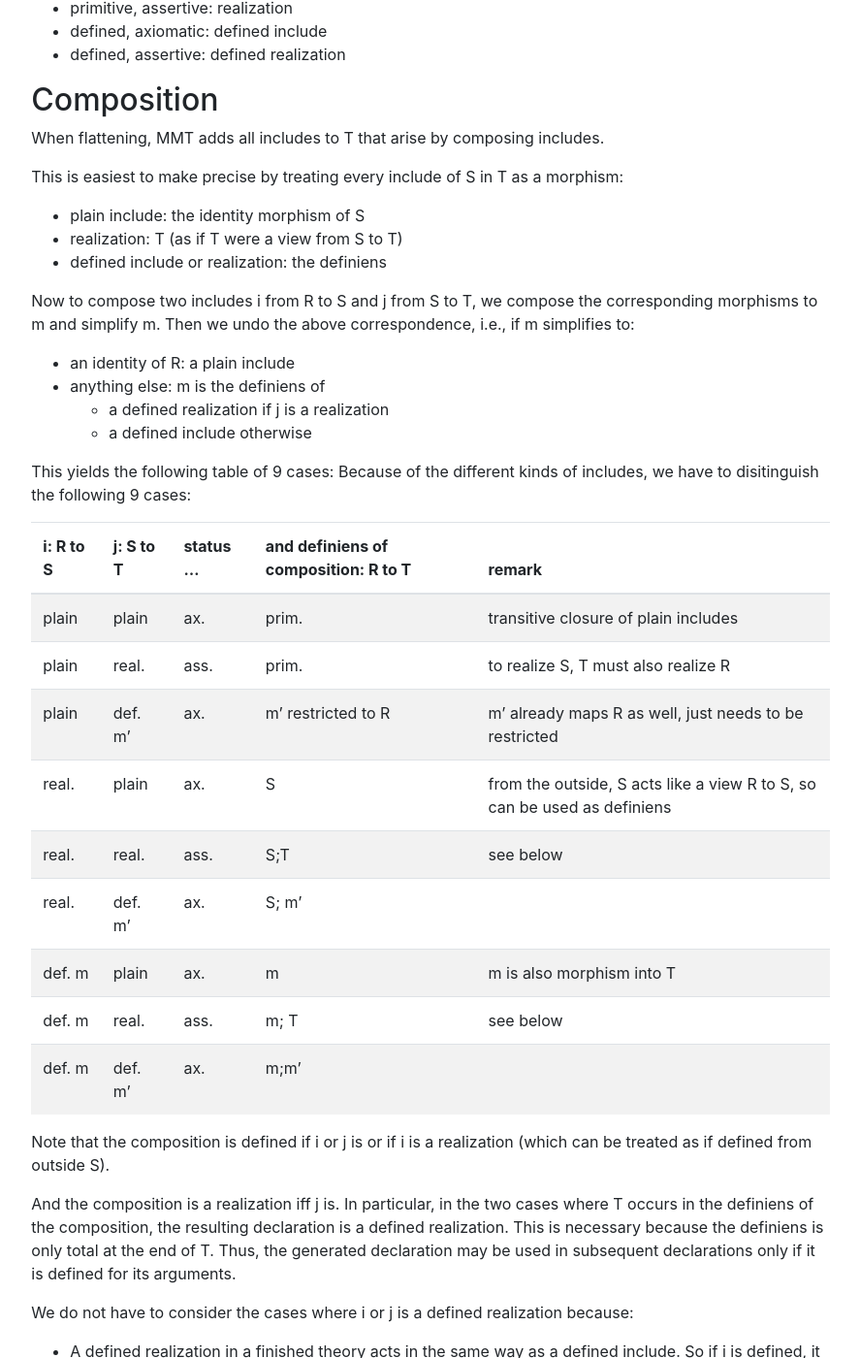
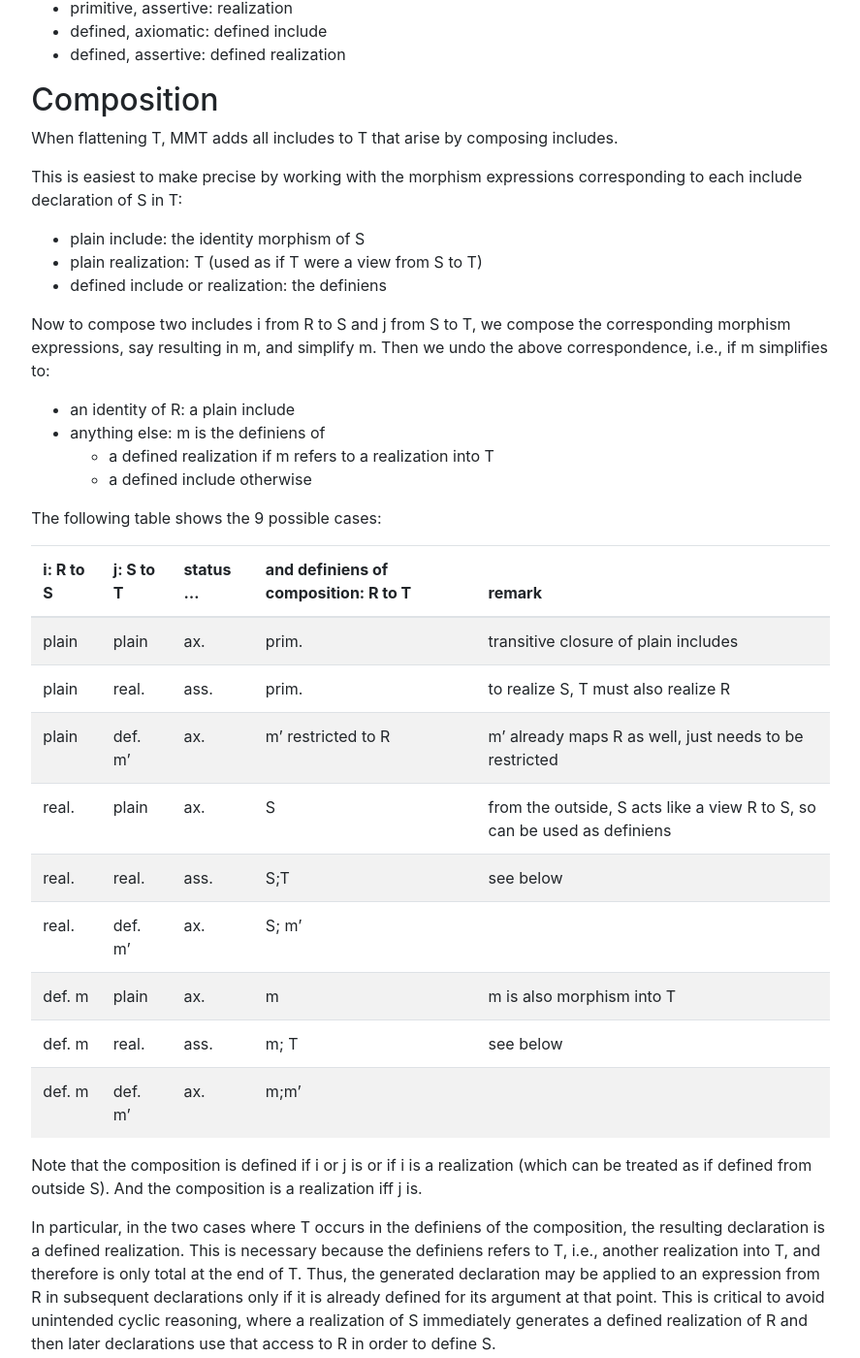
Before and after one commit to UniFormal/uniformal.github.io, a Jekyll site: the page built from doc/language/implicit.md, in a window 1280 px wide and 1400 px high, scrolled down 3008 px. Shown: the whole window at 97% size, without its empty margins (196-1083 px from the left). Built offline with Jekyll 4.4.1, drawn with Linux system fonts in a browser that asks for light colours; a script that is not in the unit is left out; some of the changed text lies outside the part shown.

Commit message:
no message

```diff
--- a/doc/language/implicit.md
+++ b/doc/language/implicit.md
@@ -94,11 +94,11 @@ But they are needed for includes to be closed under composition: if R is realize
 
 We classifiy includes from S to T in two binary dimensions:
 * status
-  * axiomatic:
+  * axiomatic
     * makes S available to T by definition
     * all primitives/axioms of S are thus in T
     * akin to an extension of S by T in OOP
-  * assertive:
+  * assertive
     * states a theorem that S is available to T
     * later declarations must provide the proof, by declaring defined constants
     * akin to an implementation in OOP
@@ -118,22 +118,21 @@ We use the following names for the 4 combinations:
 
 ## Composition
 
-When flattening, MMT adds all includes to T that arise by composing includes.
+When flattening T, MMT adds all includes to T that arise by composing includes.
 
-This is easiest to make precise by treating every include of S in T as a morphism:
+This is easiest to make precise by working with the morphism expressions corresponding to each include declaration of S in T:
 * plain include: the identity morphism of S
-* realization: T (as if T were a view from S to T)
+* plain realization: T (used as if T were a view from S to T)
 * defined include or realization: the definiens
 
-Now to compose two includes i from R to S and j from S to T, we compose the corresponding morphisms to m and simplify m.
+Now to compose two includes i from R to S and j from S to T, we compose the corresponding morphism expressions, say resulting in m, and simplify m.
 Then we undo the above correspondence, i.e., if m simplifies to:
 * an identity of R: a plain include
 * anything else: m is the definiens of
-  * a defined realization if j is a realization
+  * a defined realization if m refers to a realization into T
   * a defined include otherwise
 
-This yields the following table of 9 cases:
-Because of the different kinds of includes, we have to disitinguish the following 9 cases:
+The following table shows the 9 possible cases:
 
 |i: R to S |j: S to T| status ... | and definiens of composition: R to T | remark
 |-----|--------|-----|-------|----
@@ -148,12 +147,13 @@ def. m | real. | ass.| m; T  | see below
 def. m | def. m'| ax.| m;m'  |
 
 Note that the composition is defined if i or j is or if i is a realization (which can be treated as if defined from outside S).
+And the composition is a realization iff j is.
 
-And the composition is a realization iff j is.
 In particular, in the two cases where T occurs in the definiens of the composition, the resulting declaration is a defined realization.
-This is necessary because the definiens is only total at the end of T.
-Thus, the generated declaration may be used in subsequent declarations only if it is defined for its arguments.
+This is necessary because the definiens refers to T, i.e., another realization into T, and therefore is only total at the end of T.
+Thus, the generated declaration may be applied to an expression from R in subsequent declarations only if it is already defined for its argument at that point.
+This is critical to avoid unintended cyclic reasoning, where a realization of S immediately generates a defined realization of R and then later declarations use that access to R in order to define S.
 
-We do not have to consider the cases where i or j is a defined realization because:
+But we do not have to consider the cases where i or j is a defined realization because:
 * A defined realization in a finished theory acts in the same way as a defined include. So if i is defined, it does not matter if it is axiomatic or assertive.
 * j is the include that we are flattening. There is no use for j to be a defined realization in practice as defined realizations are only introduced during flattening.
```
